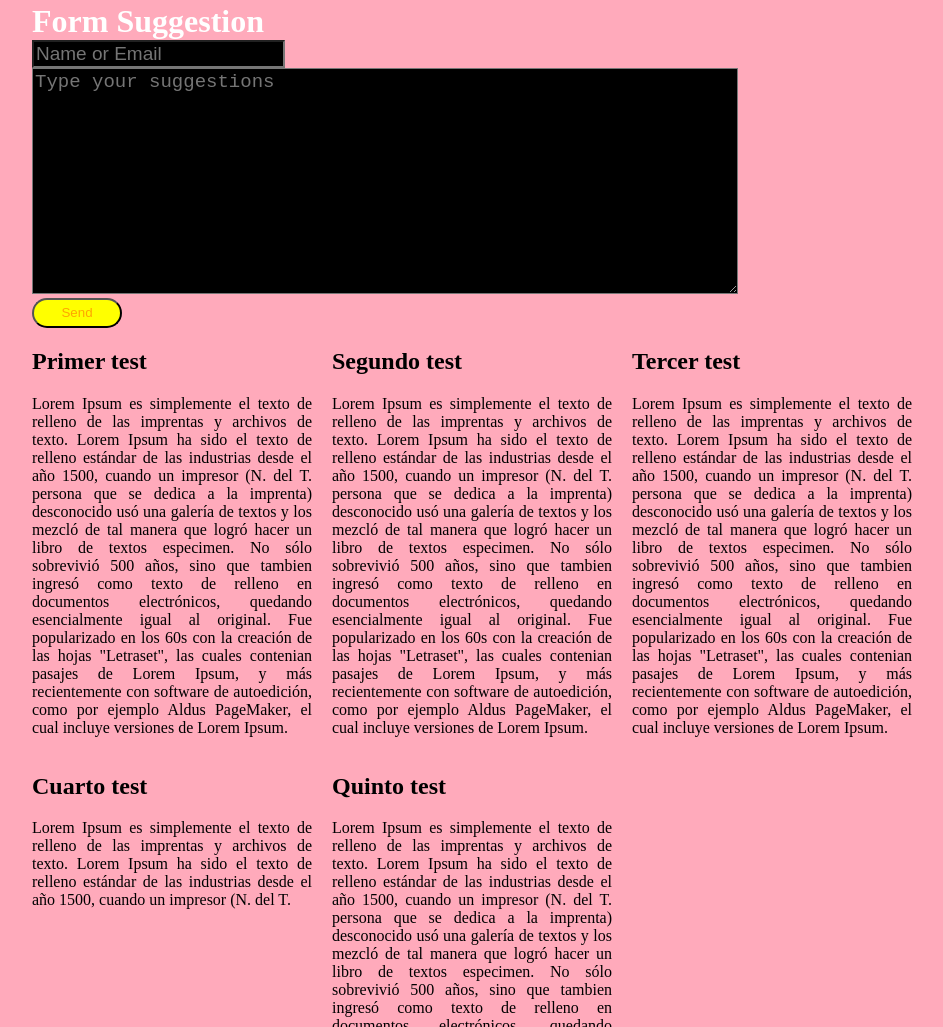
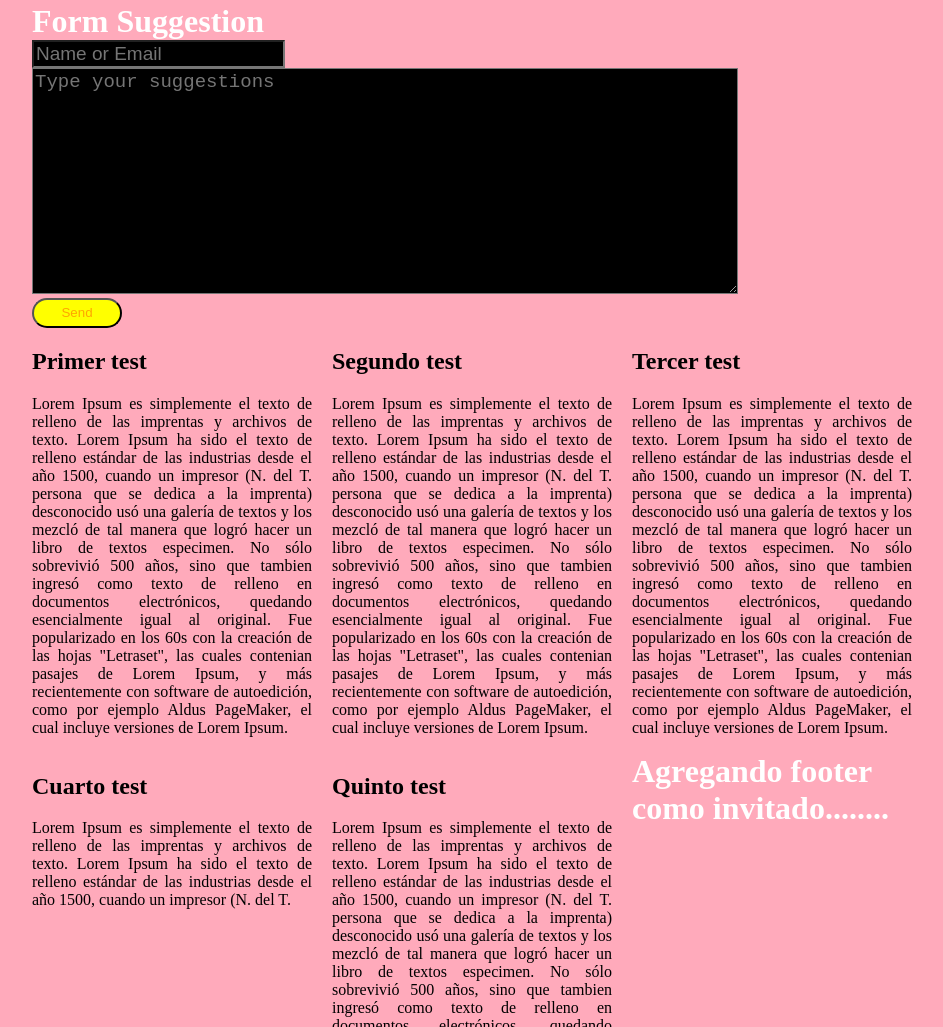
Before and after one commit to Jlgshk2210/TestGit, a plain HTML site: page index.html in a window 1280 px wide. Shown: the part 336-1363 px from the top of the page, without its empty margins (158-1101 px from the left). Drawn offline with Linux system fonts and the light colour scheme.

Commit message:
Agregando footer

```diff
--- a/index.html
+++ b/index.html
@@ -54,4 +54,7 @@
             </article>
         </div>
     </body>
+    <footer>
+        <h1>Agregando footer como invitado........</h1>
+    </footer>
 </html>
```
